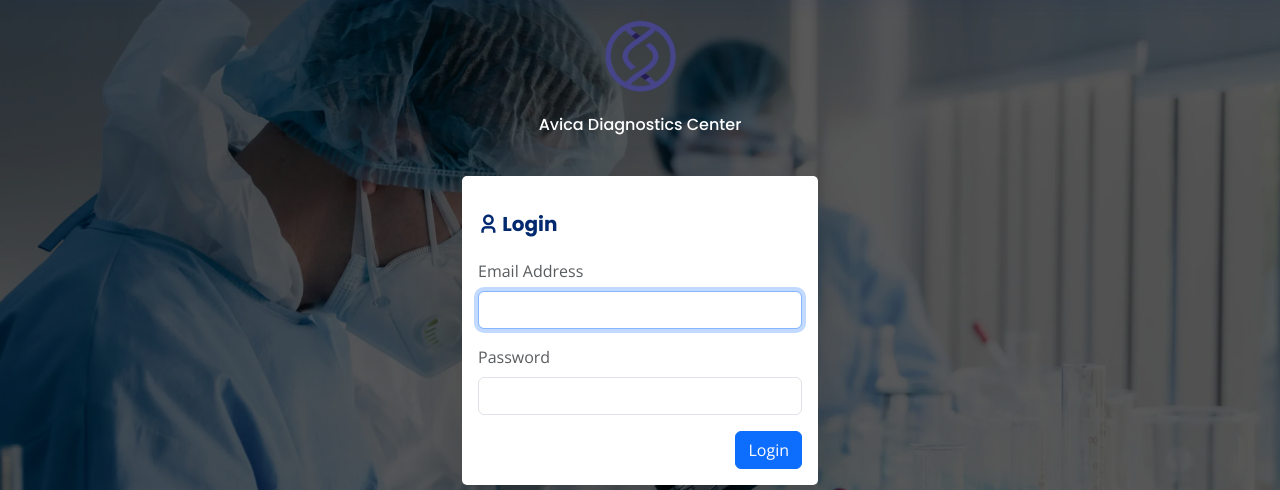
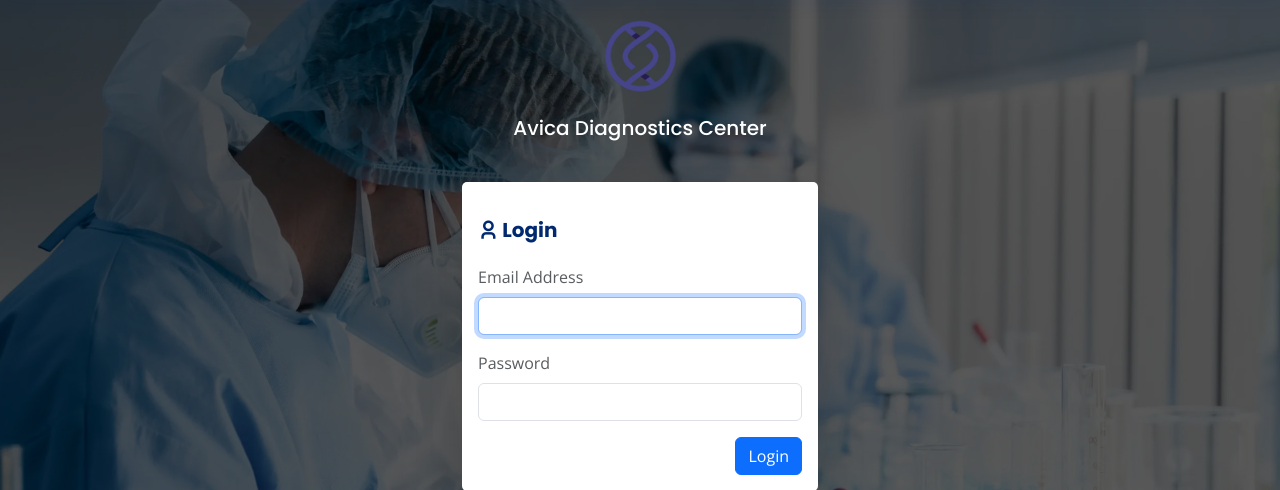
Before and after one commit to febin-ani/online-diagnostics-lab, a PHP site: page /online/admin/login.php in a window 1280 px wide. Shown: the part 60-550 px from the top of the page. Run offline with PHP 8.4, Linux system fonts and the light colour scheme; some libraries are stand-ins or nearby versions.

Commit message:
value change

```diff
--- a/admin/login.php
+++ b/admin/login.php
@@ -10,7 +10,7 @@
 				<div class="col-xxl-5 col-xl-4 col-lg-5 col-md-7 col-sm-9">
 					<div class="text-center mt-5 mb-3">
 						<img src="assets/img/apple-touch-icon.png" alt="logo" width="75">
-            			<p class="fs-6 card-title  mb-4 text-white">Avica Diagnostics Center</p>
+            			<p class="fs-5 card-title  mb-4 text-white">Avica Diagnostics Center</p>
 					</div>
 
 					<div class="card shadow-lg">
```
